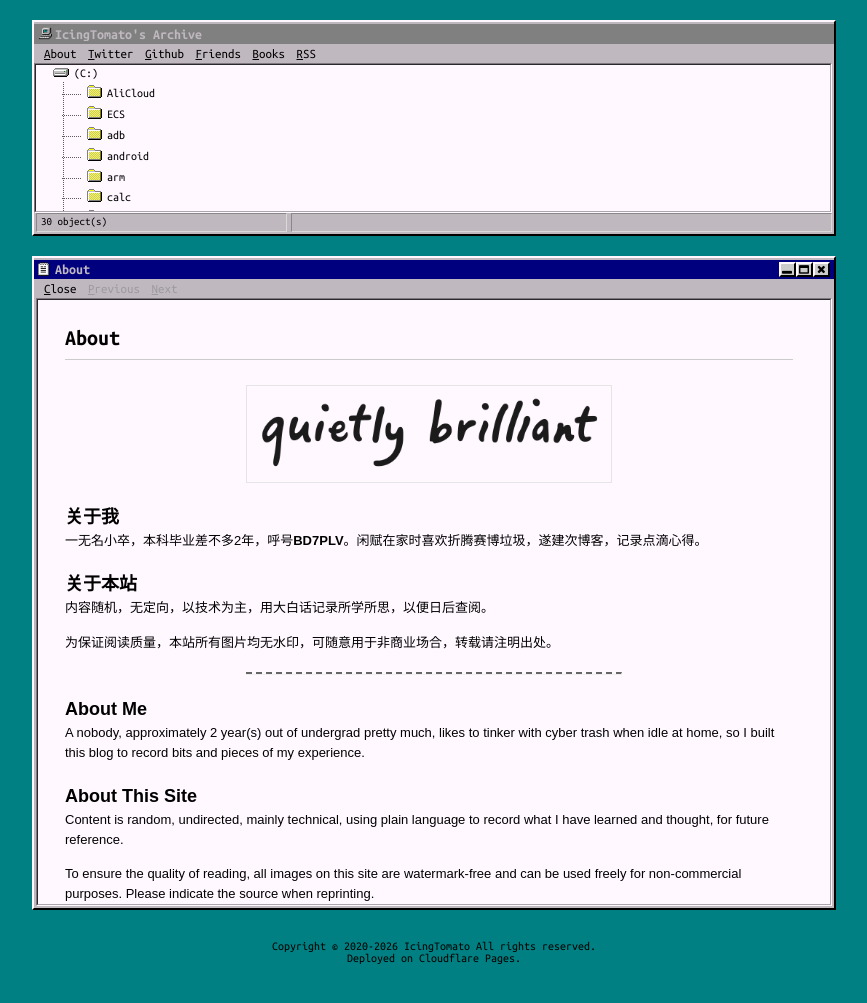
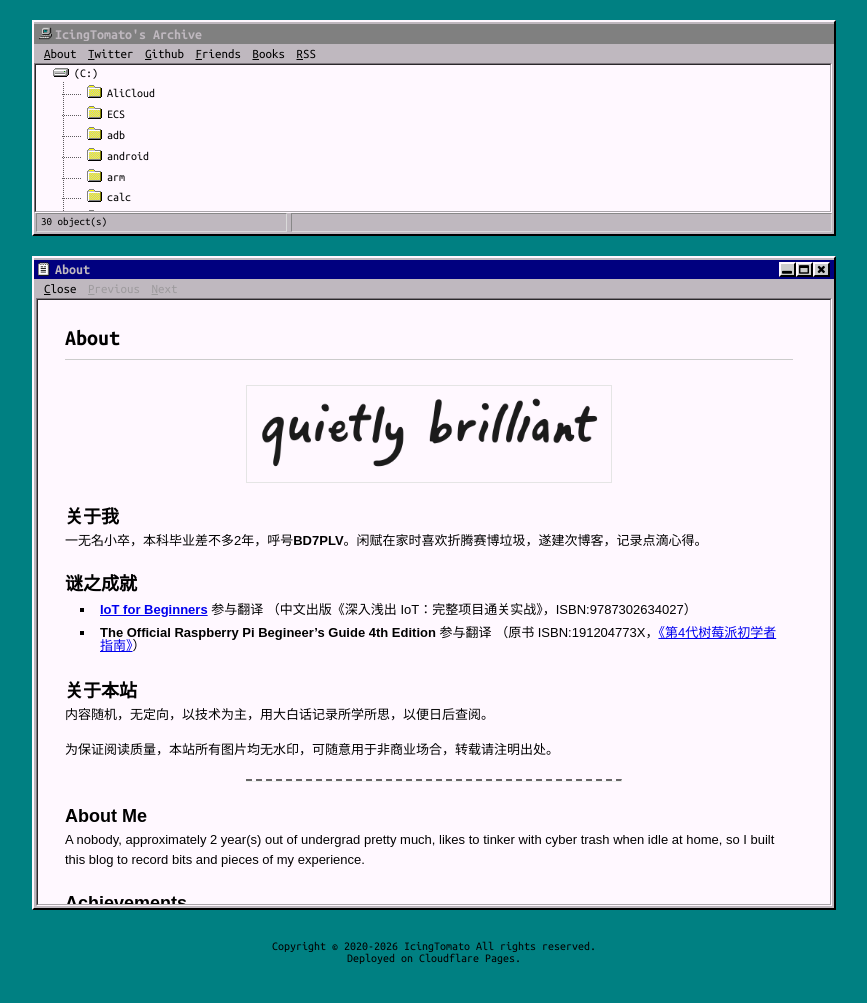
Before and after one commit to IcingTomato/Windows-95-Jekyll-Theme, a Jekyll site: the page built from about/index.md, in a window 1280 px wide. Shown: the top 1003 px of the page, without its empty margins (206-1073 px from the left). Built offline with Jekyll 4.4.1, drawn with Linux system fonts in a browser that asks for light colours; a style sheet for code colours, icons or effects is not loaded.

Commit message:
Change: Changed about/index.md

```diff
--- a/about/index.md
+++ b/about/index.md
@@ -15,6 +15,11 @@ title: About
 
 一无名小卒，本科毕业差不多{{ shit_years }}年，呼号**BD7PLV**。闲赋在家时喜欢折腾赛博垃圾，遂建次博客，记录点滴心得。
 
+## 谜之成就
+
+- **[IoT for Beginners](https://github.com/microsoft/IoT-For-Beginners)** 参与翻译 （中文出版《深入浅出 IoT：完整项目通关实战》，ISBN:9787302634027）
+- **The Official Raspberry Pi Begineer's Guide 4th Edition** 参与翻译 （原书 ISBN:191204773X，[《第4代树莓派初学者指南》](https://www.yuque.com/tinkergen-help-cn/pi4)）
+
 ## 关于本站
 
 内容随机，无定向，以技术为主，用大白话记录所学所思，以便日后查阅。
@@ -27,6 +32,11 @@ title: About
 
 A nobody, approximately {{ shit_years }} year(s) out of undergrad pretty much, likes to tinker with cyber trash when idle at home, so I built this blog to record bits and pieces of my experience.
 
+## Achievements
+
+- **[IoT for Beginners](https://github.com/microsoft/IoT-For-Beginners)** — contributed to the translation (published in Chinese as "深入浅出 IoT：完整项目通关实战", ISBN:9787302634027)
+- **The Official Raspberry Pi Beginner's Guide, 4th Edition** — contributed to the translation (original ISBN:191204773X, [Chinese edition: '第4代树莓派初学者指南'](https://www.yuque.com/tinkergen-help-cn/pi4))
+
 ## About This Site
 
 Content is random, undirected, mainly technical, using plain language to record what I have learned and thought, for future reference.
```
